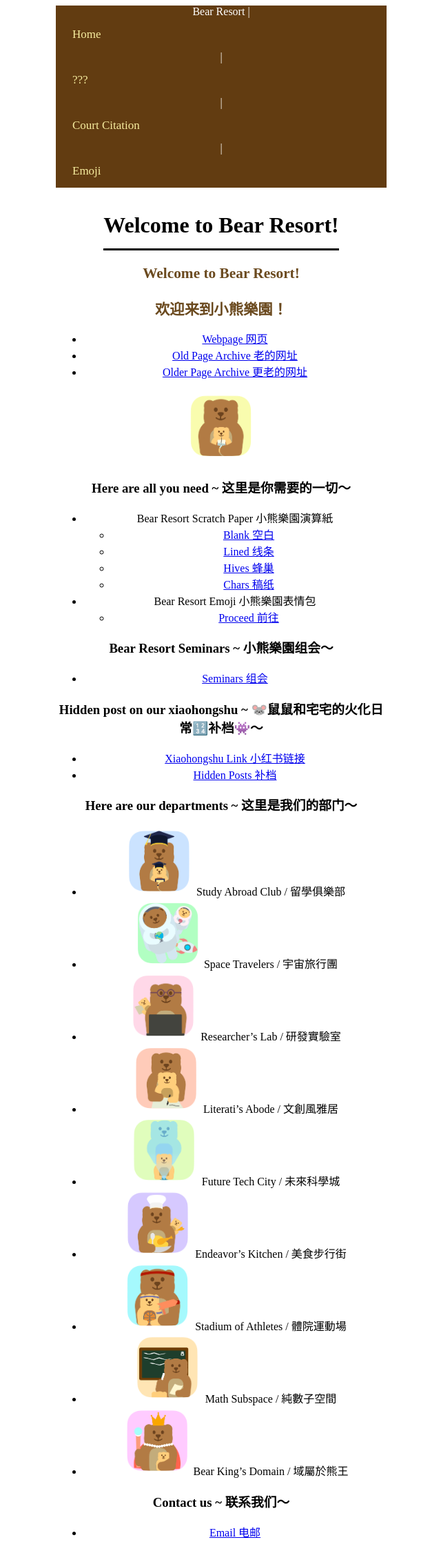
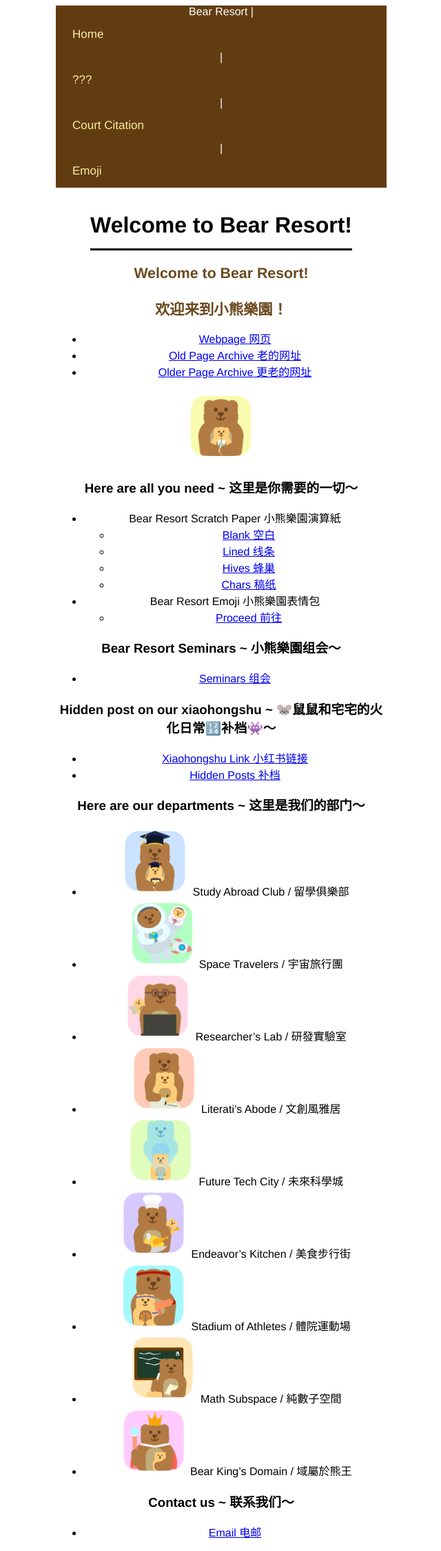
Before and after one commit to Bear-Resort/bear-resort.github.io, a Jekyll site: the page built from index.md, in a window 1280 px wide. Shown: the whole page at 69% size, without its empty margins (319-959 px from the left). Built offline with Jekyll 4.4.1, drawn with Linux system fonts in a browser that asks for light colours; our own code applies the rules of GitHub Pages for plain Markdown files.

Commit message:
Update style.css

```diff
--- a/assets/css/style.css
+++ b/assets/css/style.css
@@ -1,5 +1,5 @@
 body {
-    font-family: "Myriad", serif;
+    font-family: "Helvetica", serif;
     font-size: 12pt;
 }
 
```
